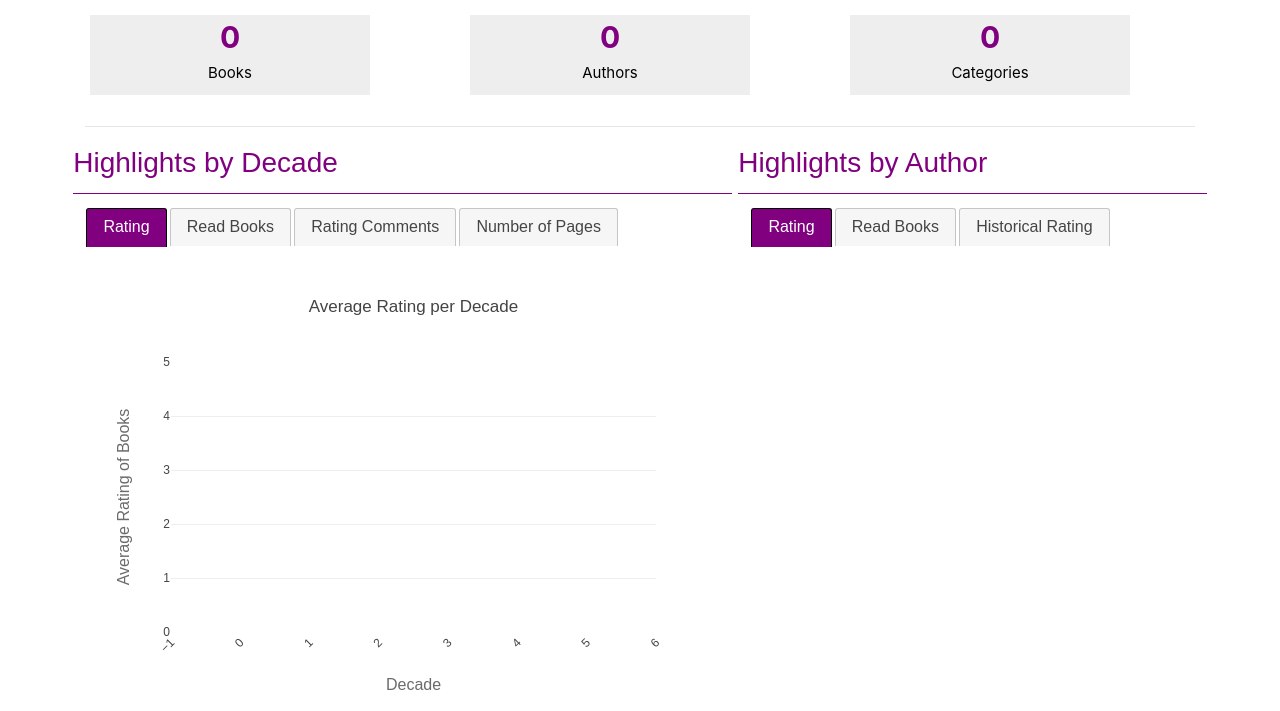
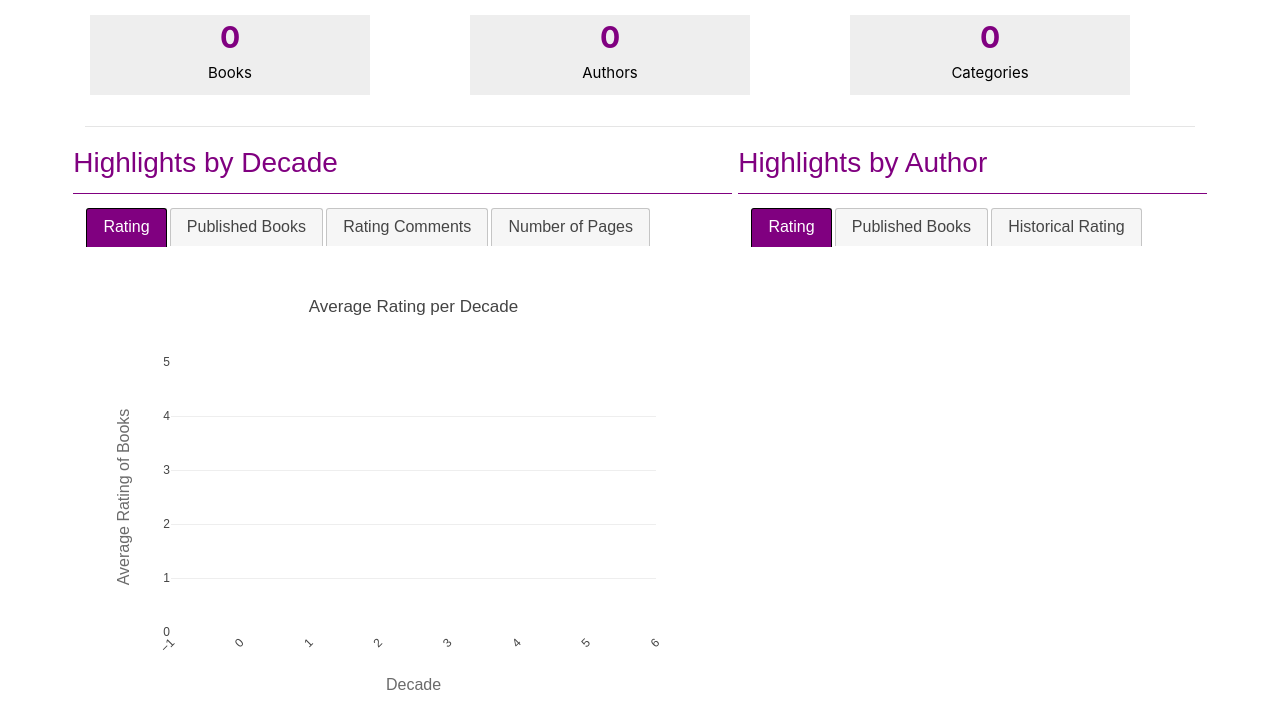
Before and after one commit to palolo02/Books_Analysis, a Flask app: page / in a window 1280 px wide. Shown: the part 56-767 px from the top of the page. Run offline with Flask 2, Linux system fonts and the light colour scheme; data that the repository does not hold is empty; some libraries are stand-ins or nearby versions.

Commit message:
Update in scales horizontal graphs

```diff
--- a/static/js/timelineRating.js
+++ b/static/js/timelineRating.js
@@ -144,9 +144,7 @@ function horizontalGraph(x,y,id,title,xTitle, range){
     title: title,
     showlegend: false,
     xaxis :{
-      range: range
-    },
-    xaxis :{
+      range: range,
       titlefont: {
         size: 5,
         color: 'rgb(107, 107, 107)'
@@ -252,7 +250,7 @@ function plotNoBooks(decadesAxis, booksAxis){
         },
         yaxis: {
           zeroline: false,
-          //range: [0, 100],
+          range: [0, 7500],
           title: 'Published Books',
             titlefont: {
               size: 16,
--- a/templates/index.html
+++ b/templates/index.html
@@ -77,7 +77,7 @@
                             <div class="innerTab">
                                 <ul>
                                     <li><a href="#avgRating">Rating</a></li>
-                                    <li><a href="#noBooks">Read Books</a></li>
+                                    <li><a href="#noBooks">Published Books</a></li>
                                     <li><a href="#avgRatingCount">Rating Comments</a></li>
                                     <li><a href="#noPages">Number of Pages</a></li>
                                 </ul>
@@ -102,7 +102,7 @@
                             <div class="innerTab">
                                 <ul>
                                     <li><a href="#authorsRating">Rating</a></li>
-                                    <li><a href="#authors">Read Books</a></li>
+                                    <li><a href="#authors">Published Books</a></li>
                                     <li><a href="#authorsDecade">Historical Rating</a></li>
                                 </ul>
                                 <!-- Rating-->
```
Also changed, not shown: templates/decades.html (+4 -4 lines).
